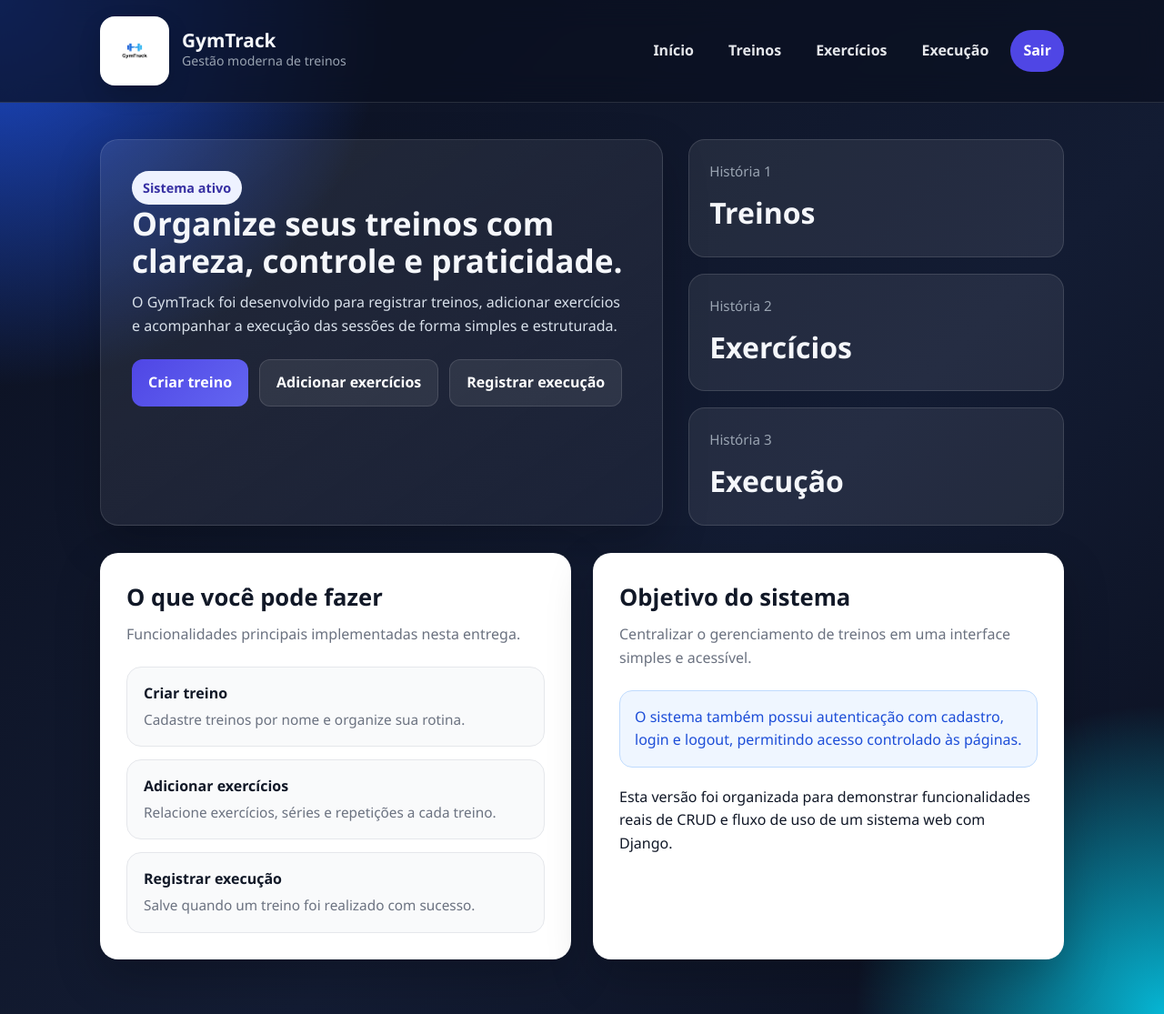
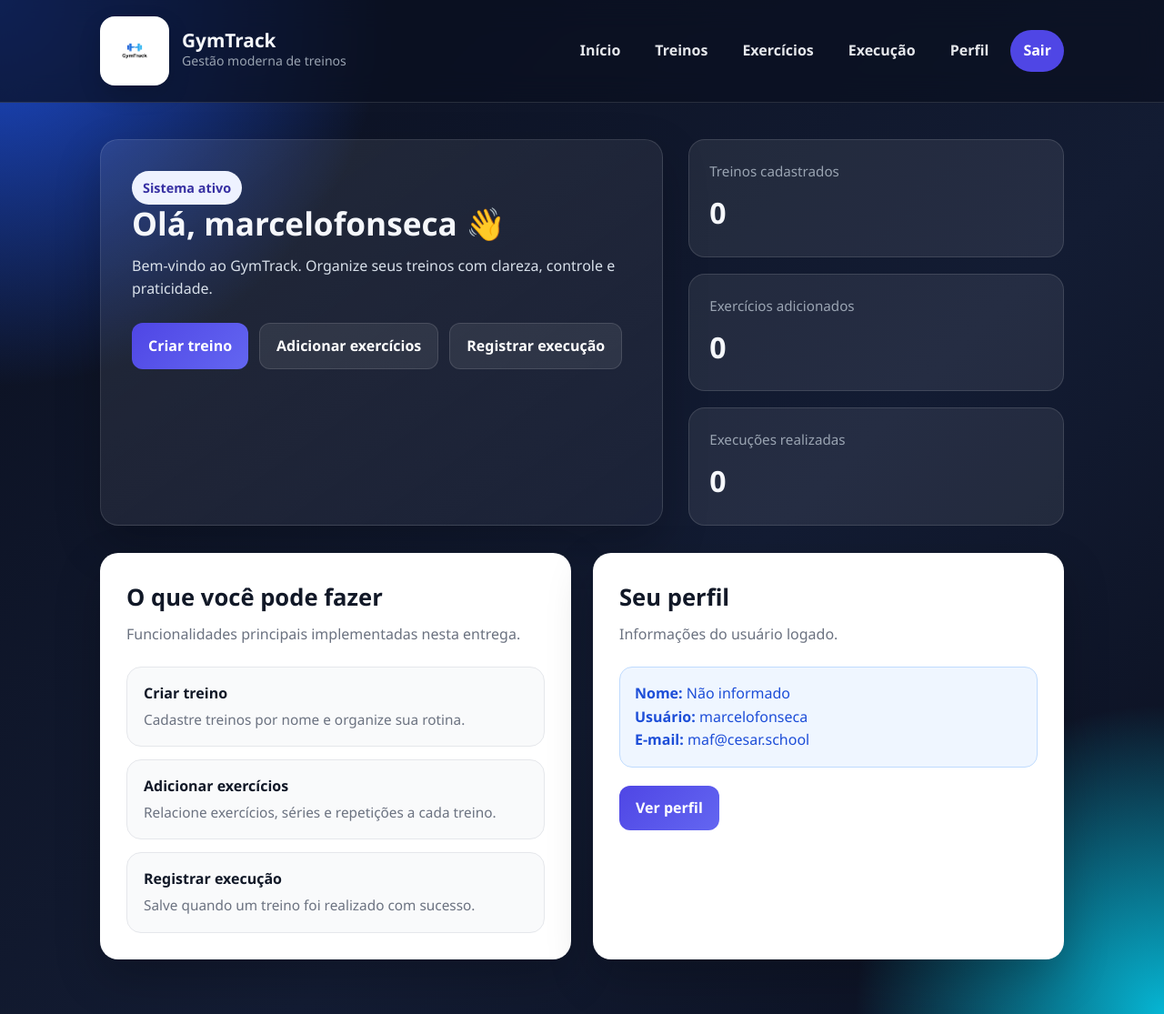
Before and after one commit to marcelof0nseca/GymTrack, a Django app: page / in a window 1280 px wide. Shown: the whole page at 91% size. Run offline with Django 5.2, Linux system fonts and the light colour scheme; a user stored in the database is signed in; data comes from the database, SQL or seed files in the repository; both versions use the stored data as it was after the commit; data that the repository does not hold is empty.

Commit message:
feat: add comando para popular exercicios e add de perfil do usuario

```diff
--- a/core/templates/core/base.html
+++ b/core/templates/core/base.html
@@ -28,6 +28,7 @@
                     <a href="{% url 'treinos' %}">Treinos</a>
                     <a href="{% url 'exercicios' %}">Exercícios</a>
                     <a href="{% url 'execucao' %}">Execução</a>
+                    <a href="{% url 'perfil' %}">Perfil</a>
                     <a href="{% url 'logout' %}" class="nav-primary">Sair</a>
                 </nav>
             {% else %}
--- a/core/templates/core/home.html
+++ b/core/templates/core/home.html
@@ -4,10 +4,19 @@
 <section class="hero">
     <div class="hero-panel">
         <span class="status-chip">Sistema ativo</span>
-        <h2 class="hero-title">Organize seus treinos com clareza, controle e praticidade.</h2>
+
+        <h2 class="hero-title">
+            Olá,
+            {% if request.user.first_name %}
+                {{ request.user.first_name }}
+            {% else %}
+                {{ request.user.username }}
+            {% endif %}
+            👋
+        </h2>
+
         <p class="hero-text">
-            O GymTrack foi desenvolvido para registrar treinos, adicionar exercícios e acompanhar a execução
-            das sessões de forma simples e estruturada.
+            Bem-vindo ao GymTrack. Organize seus treinos com clareza, controle e praticidade.
         </p>
 
         <div class="hero-actions">
@@ -19,16 +28,18 @@
 
 <div class="hero-side">
     <div class="mini-stat">
-            <span>História 1</span>
-            <strong>Treinos</strong>
+        <span>Treinos cadastrados</span>
+        <strong>{{ total_treinos }}</strong>
     </div>
+
     <div class="mini-stat">
-            <span>História 2</span>
-            <strong>Exercícios</strong>
+        <span>Exercícios adicionados</span>
+        <strong>{{ total_exercicios }}</strong>
     </div>
+
     <div class="mini-stat">
-            <span>História 3</span>
-            <strong>Execução</strong>
+        <span>Execuções realizadas</span>
+        <strong>{{ total_execucoes }}</strong>
     </div>
 </div>
 </section>
@@ -61,18 +72,23 @@
     </div>
 
     <div class="info-card">
-        <h3 class="section-title">Objetivo do sistema</h3>
-        <p class="section-subtitle">
-            Centralizar o gerenciamento de treinos em uma interface simples e acessível.
-        </p>
+        <h3 class="section-title">Seu perfil</h3>
+        <p class="section-subtitle">Informações do usuário logado.</p>
 
         <div class="help-box">
-            O sistema também possui autenticação com cadastro, login e logout, permitindo acesso controlado às páginas.
+            <strong>Nome:</strong>
+            {% if request.user.first_name or request.user.last_name %}
+                {{ request.user.first_name }} {{ request.user.last_name }}
+            {% else %}
+                Não informado
+            {% endif %}
+            <br>
+            <strong>Usuário:</strong> {{ request.user.username }}
+            <br>
+            <strong>E-mail:</strong> {{ request.user.email }}
         </div>
 
-        <p>
-            Esta versão foi organizada para demonstrar funcionalidades reais de CRUD e fluxo de uso de um sistema web com Django.
-        </p>
+        <a href="{% url 'perfil' %}" class="btn btn-primary">Ver perfil</a>
     </div>
 </section>
 {% endblock %}
--- a/core/templates/core/register.html
+++ b/core/templates/core/register.html
@@ -8,6 +8,11 @@
 
         <form method="post">
             {% csrf_token %}
+
+            <div class="form-group">
+                <label for="{{ form.nome_completo.id_for_label }}">Nome completo</label>
+                {{ form.nome_completo }}
+            </div>
 
             <div class="form-group">
                 <label for="{{ form.username.id_for_label }}">Nome de usuário</label>
--- a/core/urls.py
+++ b/core/urls.py
@@ -6,8 +6,10 @@ urlpatterns = [
     path('register/', views.register_view, name='register'),
     path('login/', views.login_view, name='login'),
     path('logout/', views.logout_view, name='logout'),
+    path('perfil/', views.perfil_view, name='perfil'),
     path('treinos/', views.treinos_view, name='treinos'),
     path('exercicios/', views.exercicios_view, name='exercicios'),
     path('execucao/', views.execucao_view, name='execucao'),
     path('treinos/excluir/<int:treino_id>/', views.excluir_treino, name='excluir_treino'),
+
 ]
--- a/core/views.py
+++ b/core/views.py
@@ -5,8 +5,6 @@ from django.contrib.auth.decorators import login_required
 
 from .models import Treino, Exercicio, ExecucaoTreino
 from .forms import RegisterForm, TreinoForm, ExercicioForm, ExecucaoTreinoForm
-
-
 def register_view(request):
     form = RegisterForm()
 
@@ -43,7 +41,19 @@ def logout_view(request):
 
 @login_required
 def home(request):
-    return render(request, 'core/home.html')
+    treinos = Treino.objects.filter(usuario=request.user)
+    exercicios = Exercicio.objects.filter(treino__usuario=request.user)
+    execucoes = ExecucaoTreino.objects.filter(treino__usuario=request.user)
+
+    return render(request, 'core/home.html', {
+        'total_treinos': treinos.count(),
+        'total_exercicios': exercicios.count(),
+        'total_execucoes': execucoes.count()
+    })
+
+@login_required
+def perfil_view(request):
+    return render(request, 'core/perfil.html')
 
 
 @login_required
```
Also changed, not shown: core/forms.py (+16 -1 lines), core/management/commands/popular_exercicios.py (added, +62 -0 lines), core/templates/core/perfil.html (added, +39 -0 lines), core/management/__init__.py (added), core/management/commands/__init__.py (added), db.sqlite3. Lines whose indentation alone changed are shown as unchanged.
